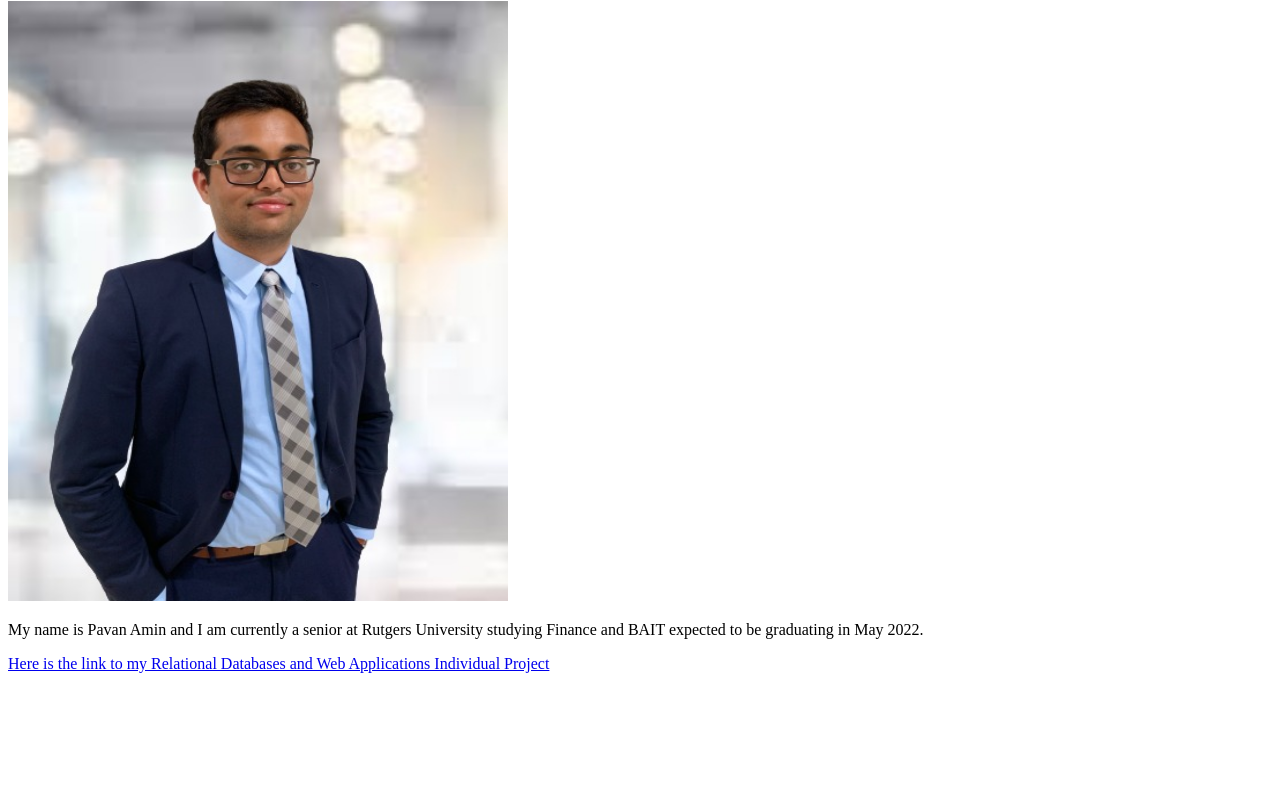
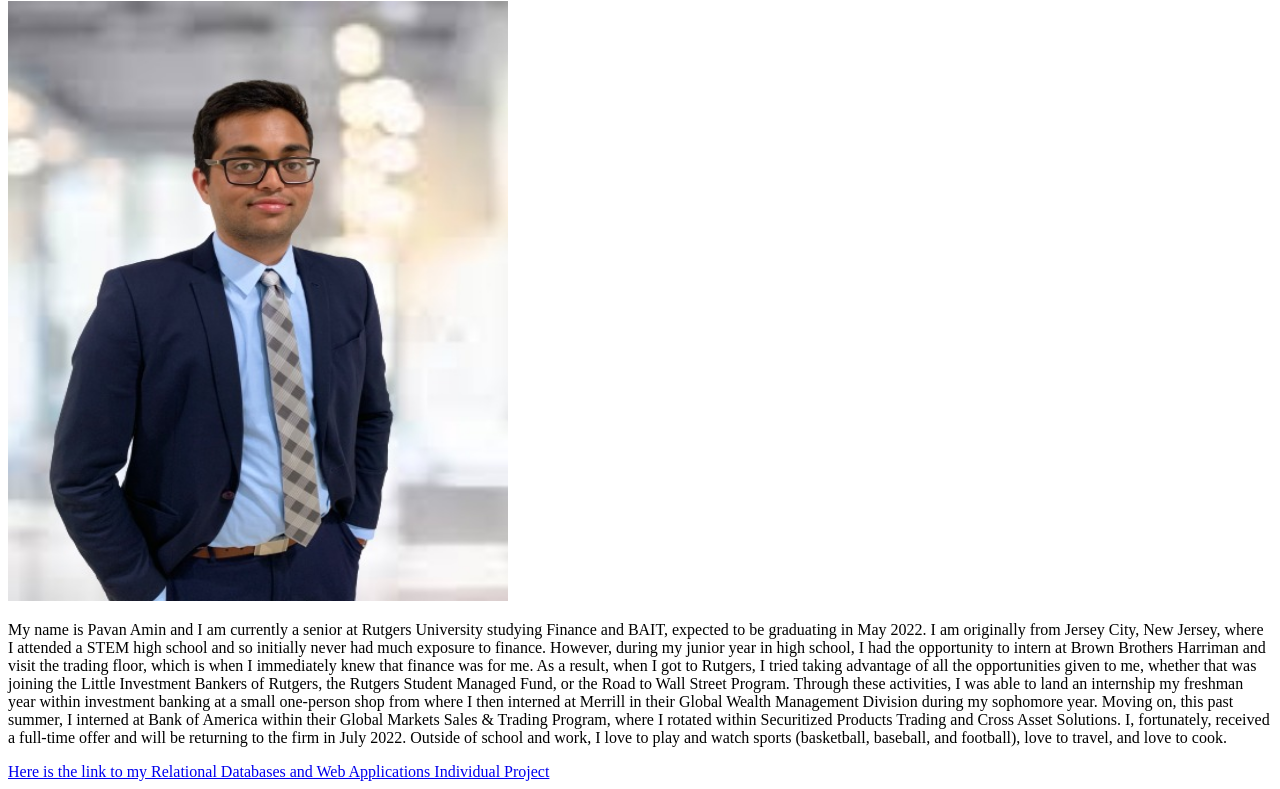
Before and after one commit to pavanramin/pavanramin.github.io, a plain HTML site: page index.html in a window 1280 px wide. Shown: the part 79-868 px from the top of the page. Before the commit the page ends 800 px from the top, so only its background shows below. Drawn offline with Linux system fonts and the light colour scheme.

Commit message:
Update index.html

```diff
--- a/index.html
+++ b/index.html
@@ -4,7 +4,7 @@
 <body>
   <h1>Welcome to Pavan Amin's Personal Page</h1>
   <img src="headshot.jpeg" alt="Pavan Amin Headshot" width="500" height="600">
-  <p>My name is Pavan Amin and I am currently a senior at Rutgers University studying Finance and BAIT expected to be graduating in May 2022. </p>
+  <p>My name is Pavan Amin and I am currently a senior at Rutgers University studying Finance and BAIT, expected to be graduating in May 2022. I am originally from Jersey City, New Jersey, where I attended a STEM high school and so initially never had much exposure to finance. However, during my junior year in high school, I had the opportunity to intern at Brown Brothers Harriman and visit the trading floor, which is when I immediately knew that finance was for me. As a result, when I got to Rutgers, I tried taking advantage of all the opportunities given to me, whether that was joining the Little Investment Bankers of Rutgers, the Rutgers Student Managed Fund, or the Road to Wall Street Program. Through these activities, I was able to land an internship my freshman year within investment banking at a small one-person shop from where I then interned at Merrill in their Global Wealth Management Division during my sophomore year. Moving on, this past summer, I interned at Bank of America within their Global Markets Sales & Trading Program, where I rotated within Securitized Products Trading and Cross Asset Solutions. I, fortunately, received a full-time offer and will be returning to the firm in July 2022. Outside of school and work, I love to play and watch sports (basketball, baseball, and football), love to travel, and love to cook.</p>
   <a href="chart.html">Here is the link to my Relational Databases and Web Applications Individual Project</a>
 </body>
 </html>
```
